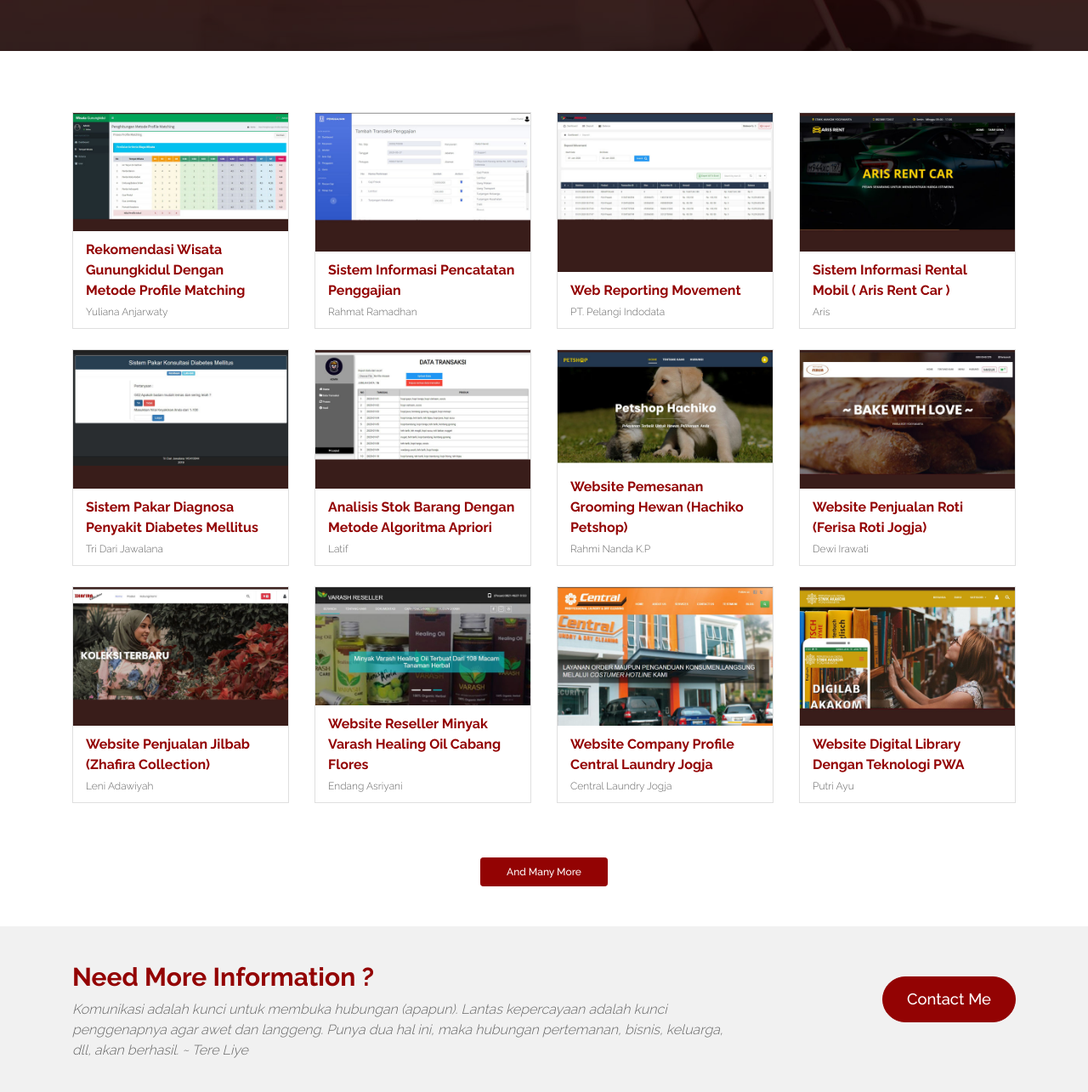
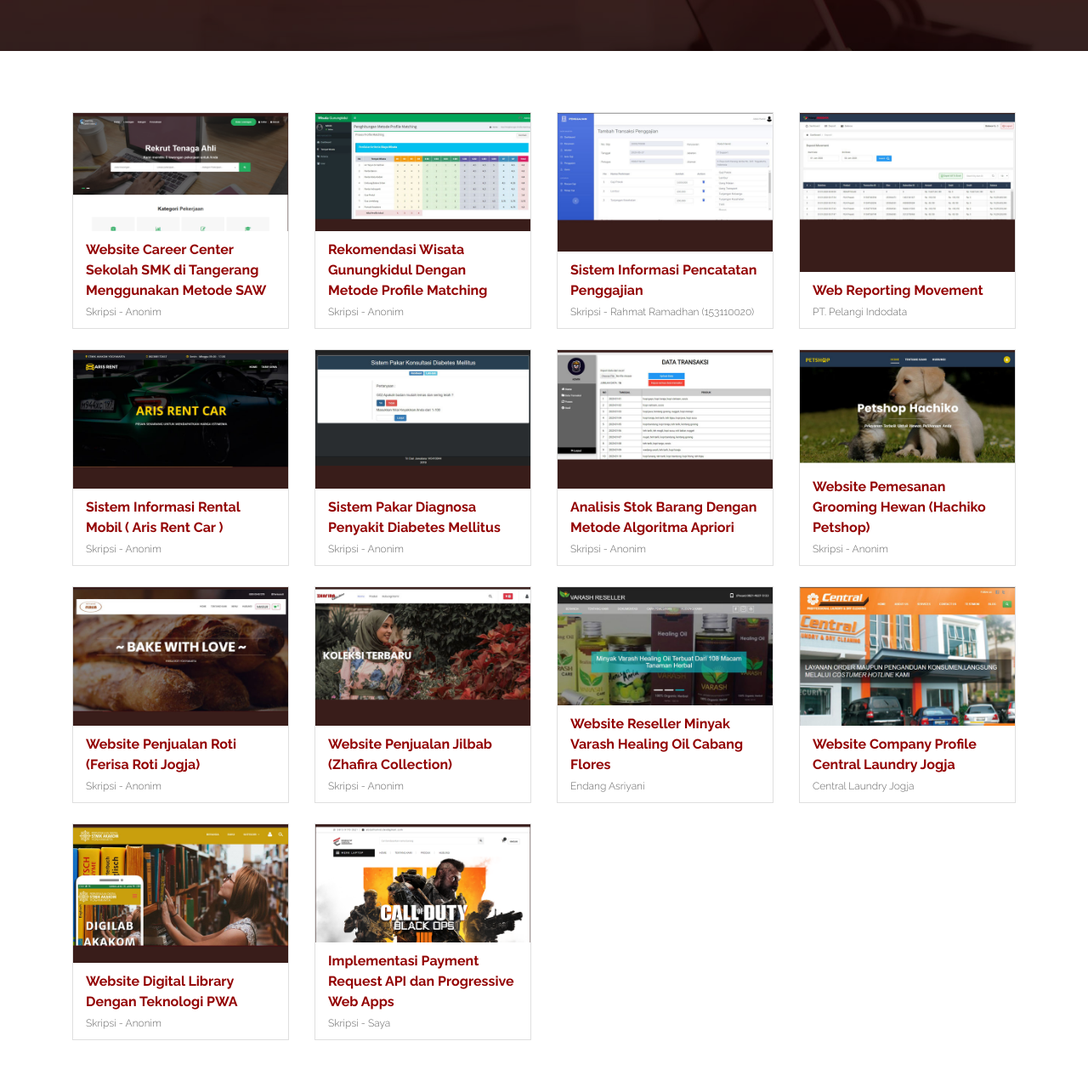
Before and after one commit to abdulhamid07/abdulhamid07.github.io, a plain HTML site: page portfolio.html in a window 1280 px wide. Shown: the part 220-1505 px from the top of the page at 85% size. Drawn offline with Linux system fonts and the light colour scheme.

Commit message:
07 sept 2020

```diff
--- a/portfolio.html
+++ b/portfolio.html
@@ -90,6 +90,25 @@
 			<div class="container">
 
 				<div class="row">
+                    <div class="col-md-3">
+                        <div class="portfolio-item">
+                            <div class="card">
+                                <div class="card-img-top">
+                                    <img src="assets\images\portfolio\ccstangerang.png" alt="gambar ccstangerang">
+                                    <div class="card-overlay">
+                                        <a href="#" class="btn btn-rounded btn-default btn-sm"><i
+                                                class="fa fa-link"></i></a>
+                                    </div>
+                                </div>
+
+                                <div class="card-body">
+                                    <div class="card-title"><a href="#">Website Career Center Sekolah SMK di Tangerang
+                                            Menggunakan Metode SAW</a></div>
+                                    <div class="card-subtitle">Skripsi - Anonim</div>
+                                </div>
+                            </div>
+                        </div>
+                    </div>
 					<div class="col-md-3">
                         <div class="portfolio-item">
                             <div class="card">
@@ -102,7 +121,7 @@
 
                                 <div class="card-body">
                                     <div class="card-title"><a href="#">Rekomendasi Wisata Gunungkidul Dengan Metode Profile Matching</a></div>
-                                    <div class="card-subtitle">Yuliana Anjarwaty</div>
+                                    <div class="card-subtitle">Skripsi - Anonim</div>
                                 </div>
 
                             </div>
@@ -120,7 +139,7 @@
 
                                 <div class="card-body">
                                     <div class="card-title"><a href="#">Sistem Informasi Pencatatan Penggajian</a></div>
-                                    <div class="card-subtitle">Rahmat Ramadhan</div>
+                                    <div class="card-subtitle">Skripsi - Rahmat Ramadhan (153110020)</div>
                                 </div>
 
                             </div>
@@ -156,7 +175,7 @@
 
                                 <div class="card-body">
                                     <div class="card-title"><a href="#">Sistem Informasi Rental Mobil ( Aris Rent Car )</a></div>
-                                    <div class="card-subtitle">Aris</div>
+                                    <div class="card-subtitle">Skripsi - Anonim</div>
                                 </div>
                             </div>
                         </div>
@@ -173,7 +192,7 @@
 
                                 <div class="card-body">
                                     <div class="card-title"><a href="#">Sistem Pakar Diagnosa Penyakit Diabetes Mellitus</a></div>
-                                    <div class="card-subtitle">Tri Dari Jawalana</div>
+                                    <div class="card-subtitle">Skripsi - Anonim</div>
                                 </div>
                             </div>
                         </div>
@@ -190,7 +209,7 @@
 
                                 <div class="card-body">
                                     <div class="card-title"><a href="#">Analisis Stok Barang Dengan Metode Algoritma Apriori</a></div>
-                                    <div class="card-subtitle">Latif</div>
+                                    <div class="card-subtitle">Skripsi - Anonim</div>
                                 </div>
                             </div>
                         </div>
@@ -207,7 +226,7 @@
 
                                 <div class="card-body">
                                     <div class="card-title"><a href="#">Website Pemesanan Grooming Hewan (Hachiko Petshop)</a></div>
-                                    <div class="card-subtitle">Rahmi Nanda K.P</div>
+                                    <div class="card-subtitle">Skripsi - Anonim</div>
                                 </div>
                             </div>
                         </div>
@@ -224,7 +243,7 @@
 
                                 <div class="card-body">
                                     <div class="card-title"><a href="#">Website Penjualan Roti (Ferisa Roti Jogja)</a></div>
-                                    <div class="card-subtitle">Dewi Irawati</div>
+                                    <div class="card-subtitle">Skripsi - Anonim</div>
                                 </div>
                             </div>
                         </div>
@@ -241,7 +260,7 @@
 
                                 <div class="card-body">
                                     <div class="card-title"><a href="#">Website Penjualan Jilbab (Zhafira Collection) </a></div>
-                                    <div class="card-subtitle">Leni Adawiyah</div>
+                                    <div class="card-subtitle">Skripsi - Anonim</div>
                                 </div>
                             </div>
                         </div>
@@ -292,7 +311,24 @@
 
                                 <div class="card-body">
                                     <div class="card-title"><a href="#">Website Digital Library Dengan Teknologi PWA</a></div>
-                                    <div class="card-subtitle">Putri Ayu</div>
+                                    <div class="card-subtitle">Skripsi - Anonim</div>
+                                </div>
+                            </div>
+                        </div>
+                    </div>
+                    <div class="col-md-3">
+                        <div class="portfolio-item">
+                            <div class="card">
+                                <div class="card-img-top">
+                                    <img src="assets\images\portfolio\eksekutifcommerce.png" alt="Website Eksekutif Commer">
+                                    <div class="card-overlay">
+                                        <a href="#" class="btn btn-rounded btn-default btn-sm"><i class="fa fa-link"></i></a>
+                                    </div>
+                                </div>
+
+                                <div class="card-body">
+                                    <div class="card-title"><a href="#">Implementasi Payment Request API dan Progressive Web Apps</a></div>
+                                    <div class="card-subtitle">Skripsi - Saya</div>
                                 </div>
                             </div>
                         </div>
```
Also changed, not shown: index.html (+26 -23 lines), assets/images/portfolio/ccstangerang.png (added), assets/images/portfolio/eksekutifcommerce.png (added).
